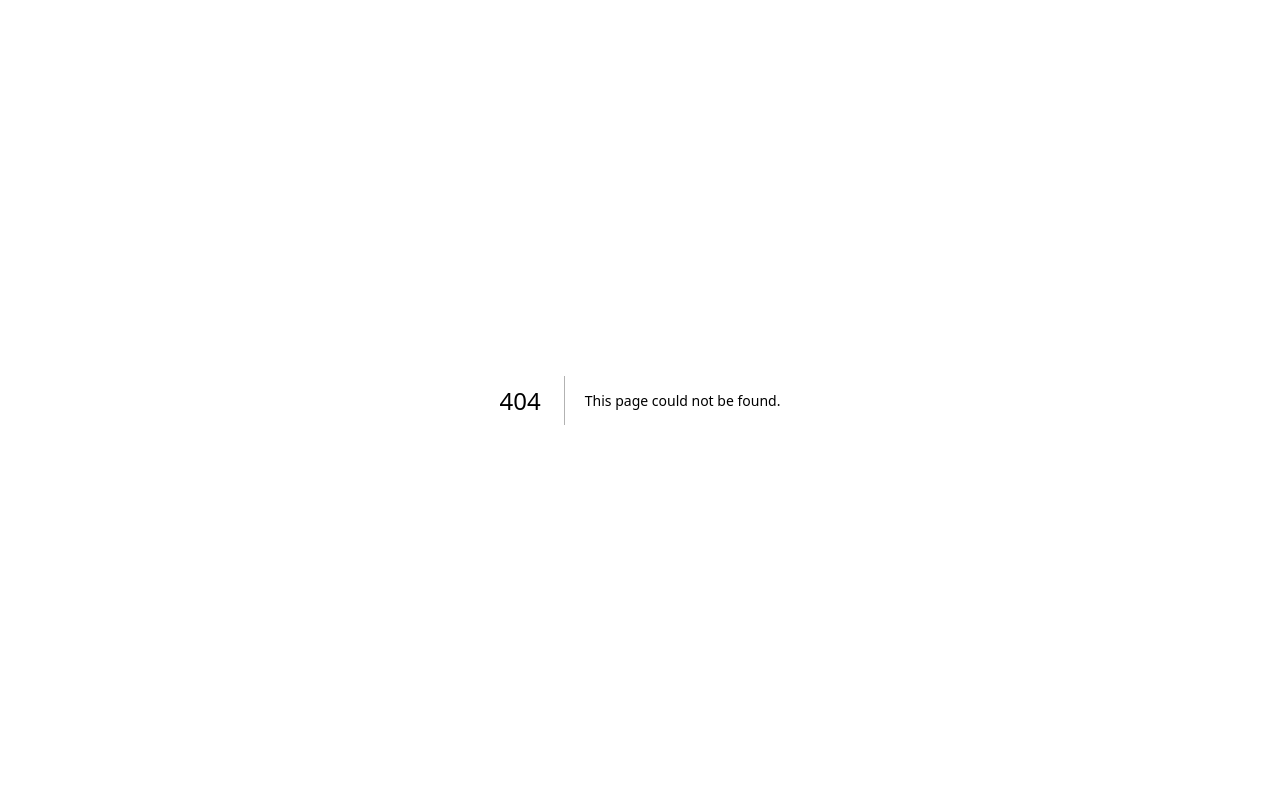
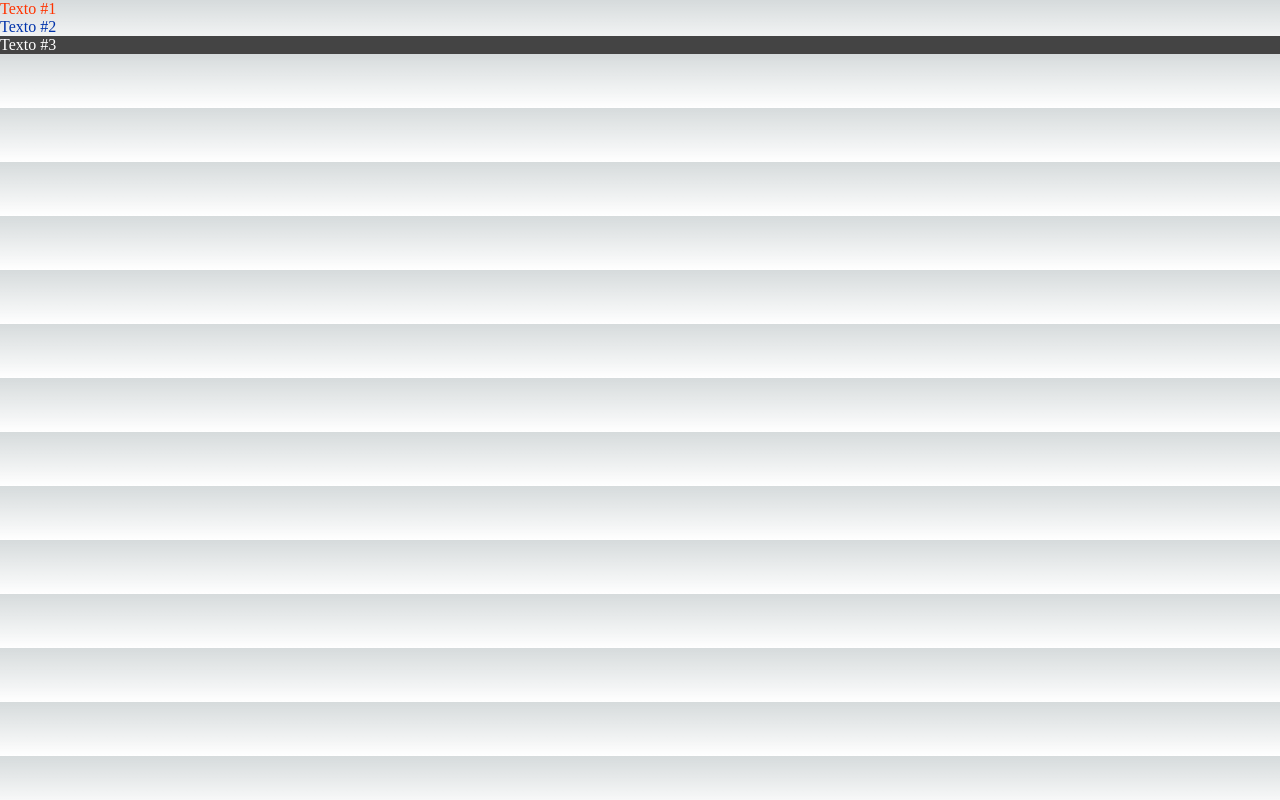
Before and after one commit to carlosR-siqueira/NextJs-aula-udemy, a Next.js app: page /css/integracao1 in a window 1280 px wide. Before the commit this address had no page. Built offline with nearby package versions, Linux system fonts and the light colour scheme.

Commit message:
aula de integração com CSS

```diff
--- a/pages/_app.js
+++ b/pages/_app.js
@@ -1,4 +1,5 @@
 import "@/styles/globals.css";
+import './css/integracao1.css'
 
 export default function App({ Component, pageProps }) {
   return <Component {...pageProps} />;
--- a/pages/basicos/jsx2.jsx
+++ b/pages/basicos/jsx2.jsx
@@ -1,7 +1,7 @@
 export default function jsx2() {
     const conteudo = (
         <div>
-            <h1>JSX #02</h1>
+            <h1 className="vermelha">JSX #02</h1>
         </div>
     )
     return conteudo
--- /dev/null
+++ b/pages/css/integracao1.css
@@ -0,0 +1,12 @@
+.integracao1 .vermelha{
+    color: #f30;
+}
+
+.integracao1 .azul{
+    color: #03A;
+}
+
+.integracao1 .branca{
+    background-color: #444;
+    color: #fff;
+}
--- /dev/null
+++ b/pages/css/integracao1.jsx
@@ -0,0 +1,12 @@
+//Não posso inmportar o css aqui!
+//o import foi feito dentro de _app.js
+
+export default function integracao(){
+    return (
+        <div className="integracao1">
+            <div className="vermelha">Texto #1</div>
+            <div className="azul">Texto #2</div>
+            <div className="branca">Texto #3</div>
+        </div>
+    )
+}
--- /dev/null
+++ b/pages/css/integracao2.module.css
@@ -0,0 +1,20 @@
+#integracao2 {
+    height: 100vh;
+    display: flex;
+    flex-direction: column;
+    justify-content: center;
+    align-items: center;
+}
+
+.vermelha {
+    color: #f30;
+}
+
+.azul {
+    color: #03A;
+}
+
+.branca {
+    background-color: #444;
+    color: #fff;
+}
```
Also changed, not shown: pages/css/integracao2.jsx (added, +11 -0 lines).
